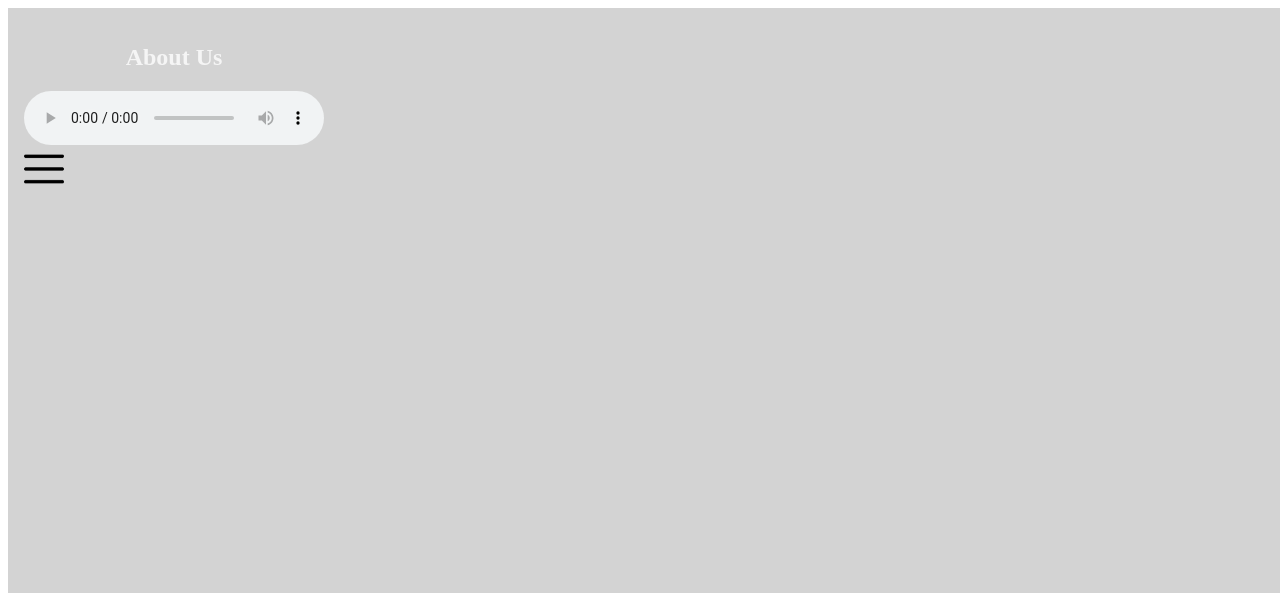
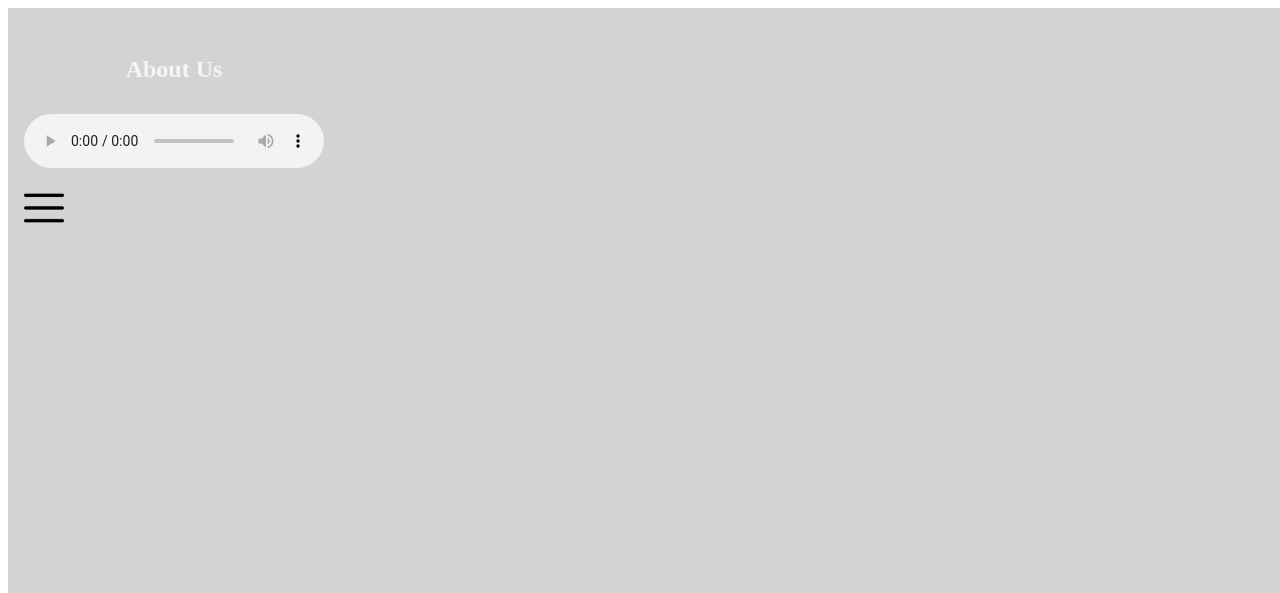
Before and after one commit to nagalil-hanoj-hteal3/Web-Group-Project, a PHP site: page /html/about-us.html in a window 1280 px wide; the page is wider, and only the part inside the window is pictured. Shown: the top 593 px of that part. Run offline with PHP 8.4, Linux system fonts and the light colour scheme; grey boxes are pictures that could not be loaded.

Commit message:
added line height

```diff
--- a/css/aboutUs.css
+++ b/css/aboutUs.css
@@ -4,6 +4,11 @@ h1{
     /*display: block;
     margin: 0 auto;*/
 }
+
+body{
+    line-height: 50px;
+}
+
 table{
     text-align: center;
 }
@@ -108,11 +113,12 @@ a:active{
 .menu ul {
     position: relative;
     list-style: none;
+    font-size: 20px;
 }
 
 .menu ul li a {
     text-decoration: none;
-    font-size: 20px;
+    /*font-size: 20px;*/
     color: #111;
 }
 
```
